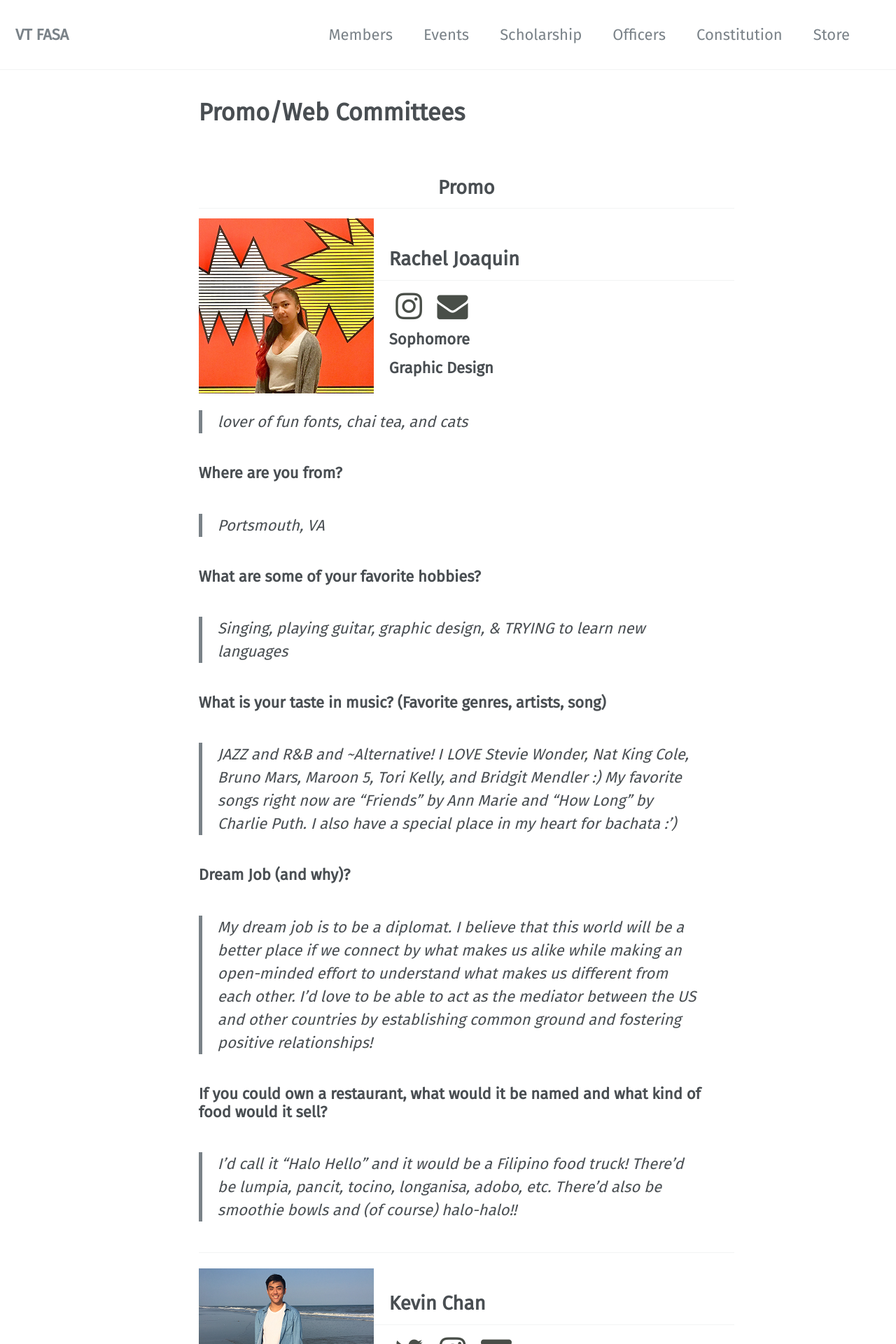
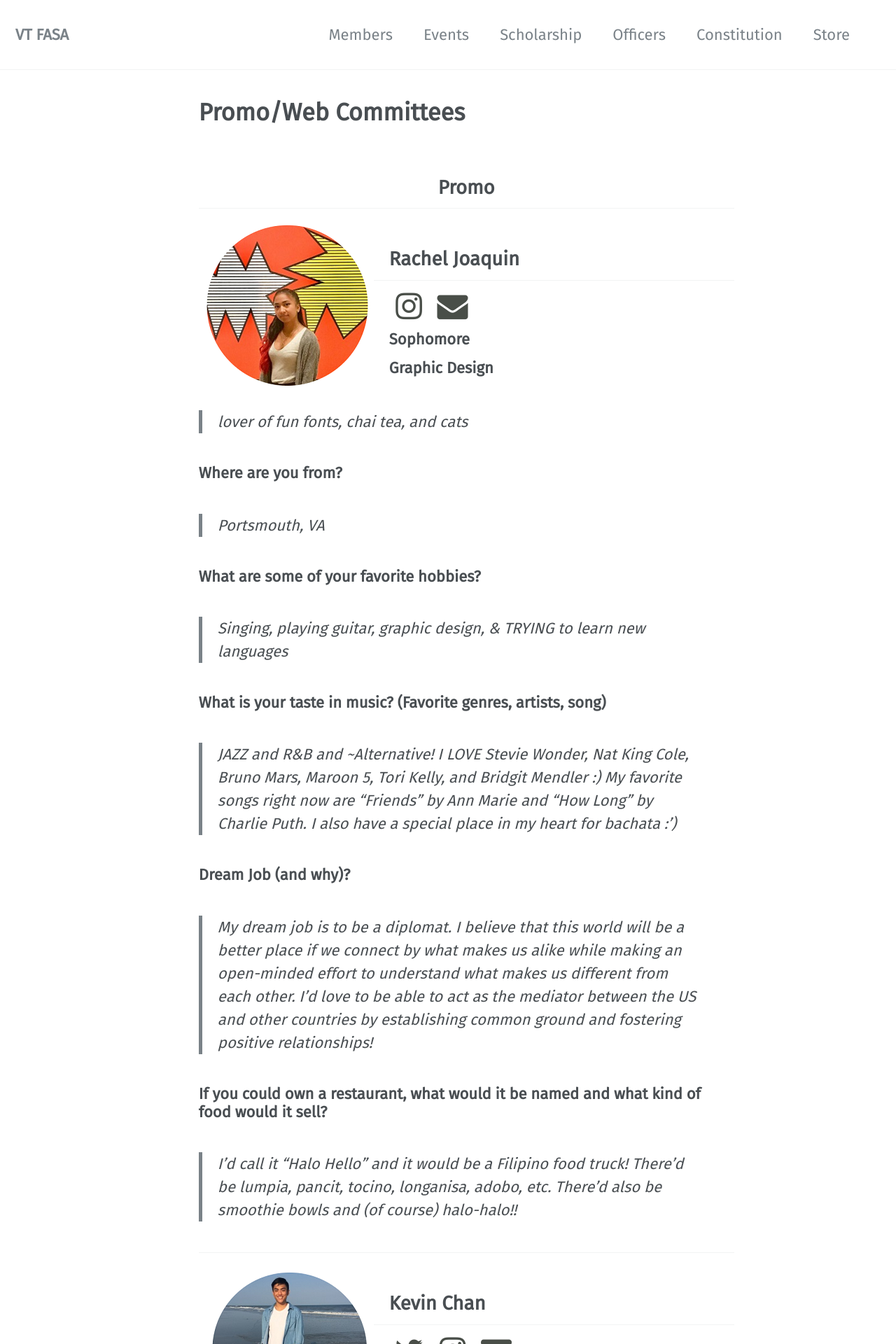
Before and after one commit to vtfasa/vtfasa.github.io, a Jekyll site: the page built from _pages/officers/promo_web.md, in a window 1280 px wide. Shown: the top 1920 px of the page at 70% size. Built offline with Jekyll 4.4.1, drawn with Linux system fonts in a browser that asks for light colours; some web fonts are replaced.

Commit message:
Update promo_web.md

```diff
--- a/_pages/officers/promo_web.md
+++ b/_pages/officers/promo_web.md
@@ -16,7 +16,7 @@ permalink: /officers/promo_web/
 ## Promo
 {: .text-center}
 
-![image-left]({{ "/assets/images/officers/small/rachel.png" | absolute_url }}){: .align-left}
+![image-left]({{ "/assets/images/officers/small/rachelCircle.png" | absolute_url }}){: .align-left}
 ## Rachel Joaquin
 <p style="margin-bottom: 0.45em; padding: 0"><a href="https://www.instagram.com/rachelgj22/" style="margin: 0; padding: 0"><i class="fa fa-2x fa-fw fa-instagram" style="color: #494e48"></i></a>
 <a href="mailto:rachelgj22@vt.edu" style="margin: 0; padding: 0"><i class="fa fa-2x fa-fw fa-envelope" style="color: #494e48"></i></a></p>
@@ -46,7 +46,7 @@ permalink: /officers/promo_web/
 
 ---
 
-![image-left]({{ "/assets/images/officers/small/kevin.png" | absolute_url }}){: .align-left}
+![image-left]({{ "/assets/images/officers/small/kevinCircle.png" | absolute_url }}){: .align-left}
 ## Kevin Chan
 <p style="margin-bottom: 0.45em; padding: 0"><a href="https://twitter.com/nortezx" style="color: #494e48"><i class="fa fa-2x fa-fw fa-twitter"></i></a>
 <a href="https://www.instagram.com/kevinchan14/" style="margin: 0; padding: 0"><i class="fa fa-2x fa-fw fa-instagram" style="color: #494e48"></i></a>
@@ -81,7 +81,7 @@ p.s. lowkey have rbf, but I’m really nice I promise 🥺
 ## Web
 {: .text-center}
 
-![image-left]({{ "/assets/images/officers/small/zach.png" | absolute_url }}){: .align-left}
+![image-left]({{ "/assets/images/officers/small/zachCircle.png" | absolute_url }}){: .align-left}
 ## Zach Amados
 <a href="https://www.instagram.com/i_z_a_c_h_/" style="margin: 0; padding: 0"><i class="fa fa-2x fa-fw fa-instagram" style="color: #494e48"></i></a>
 <a href="mailto:azach99@vt.edu" style="margin: 0; padding: 0"><i class="fa fa-2x fa-fw fa-envelope" style="color: #494e48"></i></a>
```
